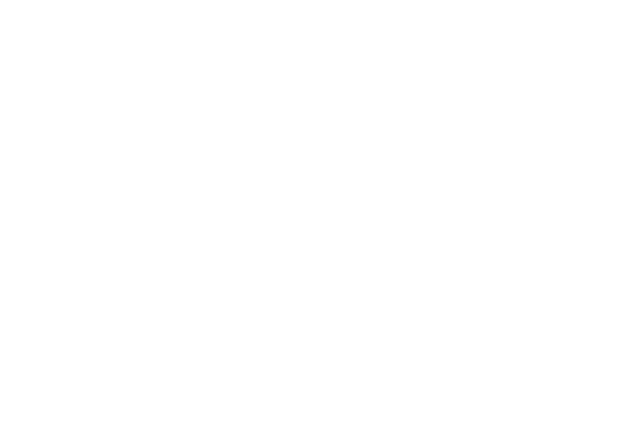
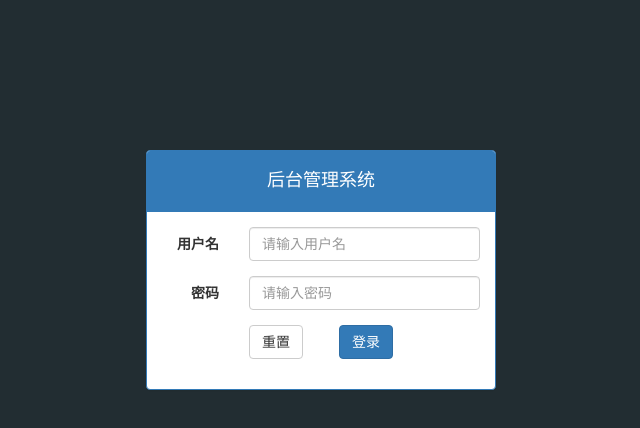
Before and after one commit to jiyuanyuan/letao, a website: page public/back/login.html in a window 1280 px wide. Shown: the whole page, without its empty margins (319-959 px from the left). Drawn offline with Linux system fonts and the light colour scheme.

Commit message:
实现了登录的基本功能

```diff
--- a/public/back/css/common.css
+++ b/public/back/css/common.css
@@ -0,0 +1,10 @@
+@charset "UTF-8";
+.body_bg{
+    background-color: #222d32;
+}
+.mt_150{
+    margin-top: 150px;
+}
+.panel h4{
+    text-align: center;
+}
--- a/public/back/login.html
+++ b/public/back/login.html
@@ -2,9 +2,48 @@
 <html lang="en">
 <head>
     <meta charset="UTF-8">
-    <title>Title</title>
+    <title>乐淘管理系统-登录</title>
+    <link rel="stylesheet" href="lib/bootstrap/css/bootstrap.css">
+    <link rel="stylesheet" href="lib/bootstrap-validator/css/bootstrapValidator.css">
+    <link rel="stylesheet" href="css/common.css">
 </head>
-<body>
+<body class="body_bg">
+<div class="container">
+<div class="col-md-4 col-md-offset-4">
+    <div class="panel panel-primary mt_150">
+        <div class="panel-heading">
+            <h4>后台管理系统</h4>
+        </div>
+        <div class="panel-body">
+            <form class="form-horizontal">
+                <div class="form-group">
+                    <label for="username" class="col-md-3 control-label">用户名</label>
+                    <div class="col-md-9">
+                        <input type="text" autocomplete="off" name="username" class="form-control" id="username" placeholder="请输入用户名">
+                    </div>
+                </div>
+                <div class="form-group">
+                    <label for="password" class="col-md-3 control-label">密码</label>
+                    <div class="col-md-9">
+                        <input type="password" class="form-control" id="password" placeholder="请输入密码">
+                    </div>
+                </div>
+                <div class="form-group">
+                    <div class="col-sm-offset-3 col-sm-6">
+                        <button type="reset" class="btn btn-default pull-left">重置</button>
+                        <button type="submit" class="btn btn-primary pull-right">登录</button>
+                    </div>
+                </div>
+            </form>
+        </div>
+    </div>
+</div>
+</div>
 
 </body>
+<script src="lib/jquery/jquery.js"></script>
+<script src="lib/bootstrap/js/bootstrap.js"></script>
+<script src="lib/bootstrap-validator/js/bootstrapValidator.js"></script>
+<script src="js/common.js"></script>
+<script src="js/login.js"></script>
 </html>
```
